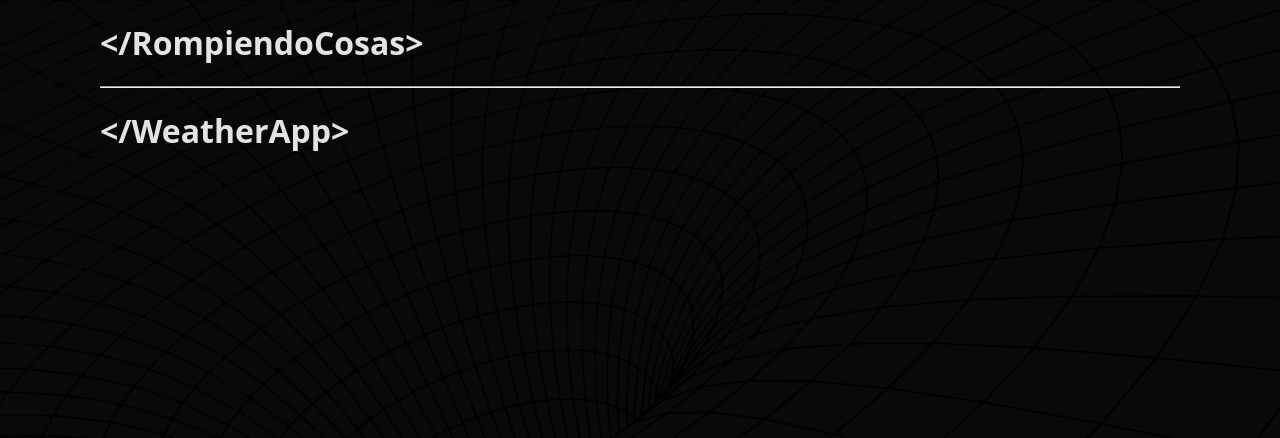
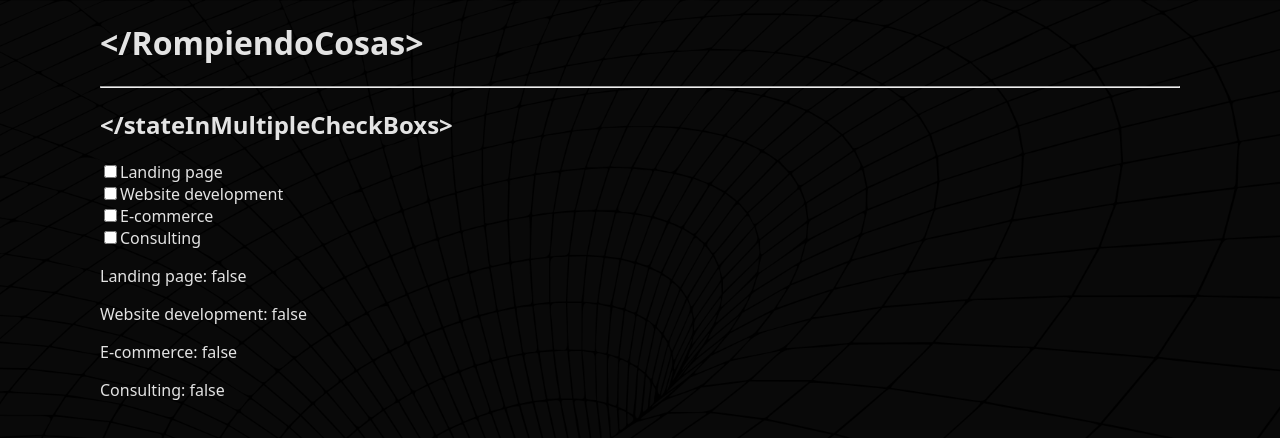
Before and after one commit to MrRedu/rompiendo-react, a React (Vite) app: page / in a window 1280 px wide. Shown: the top 438 px of the page. Built offline with nearby package versions, Linux system fonts and the light colour scheme; no server answers.

Commit message:
StateInMultipleCheckBoxes

```diff
--- a/src/App.jsx
+++ b/src/App.jsx
@@ -8,8 +8,9 @@
 // import { ReactSelectSearch } from "./components/react-select-search/ReactSelectSearch"
 // import { InfiniteScrollBanner } from './components/infinite-scroll-animation/InfiniteScrollBanner'
 // import { TestSpline } from './components/3d/test-1/TestSpline'
+// import { WeatherApp } from './components/weather-app/WeatherApp'
 
-import { WeatherApp } from './components/weather-app/WeatherApp'
+import { StateInMultipleCheckBoxes } from './components/stateInMultipleCheckBoxes/StateInMultipleCheckBoxes'
 
 export const App = () => {
   return (
@@ -41,7 +42,8 @@ export const App = () => {
       {/* <InfiniteScrollBanner direction="left" speed="fast" /> */}
       {/* <InfiniteScrollBanner direction="right" speed="slow" /> */}
       {/* <TestSpline /> */}
-      <WeatherApp />
+      {/* <WeatherApp /> */}
+      <StateInMultipleCheckBoxes />
     </>
   )
 }
--- /dev/null
+++ b/src/components/stateInMultipleCheckBoxes/StateInMultipleCheckBoxes.jsx
@@ -0,0 +1,73 @@
+import { useState } from 'react'
+
+const formDataInitialState = {
+  name: '',
+  email: '',
+  companyName: '',
+  services: [
+    {
+      id: '1',
+      name: 'Landing page',
+      value: 'landing-page',
+      checked: false,
+    },
+    {
+      id: '2',
+      name: 'Website development',
+      value: 'website-development',
+      checked: false,
+    },
+    {
+      id: '3',
+      name: 'E-commerce',
+      value: 'e-commerce',
+      checked: false,
+    },
+    {
+      id: '4',
+      name: 'Consulting',
+      value: 'consulting',
+      checked: false,
+    },
+  ],
+  message: '',
+}
+
+export const StateInMultipleCheckBoxes = () => {
+  const [formData, setFormData] = useState(formDataInitialState)
+
+  const handleServiceChange = id => {
+    setFormData(prev => {
+      const updatedServices = prev.services.map(service => {
+        if (service.id === id) {
+          return { ...service, checked: !service.checked }
+        }
+        return service
+      })
+      return { ...prev, services: updatedServices }
+    })
+  }
+
+  return (
+    <>
+      <h2>{`</stateInMultipleCheckBoxs>`}</h2>
+      <div style={{ display: 'flex', flexDirection: 'column' }}>
+        {formData.services.map(({ id, name, value, checked }) => (
+          <label key={id}>
+            <input
+              type="checkbox"
+              checked={checked}
+              onChange={() => handleServiceChange(id)}
+            />
+            {name}
+          </label>
+        ))}
+      </div>
+      <div>
+        {formData.services.map(({ id, name, value, checked }) => (
+          <p key={id}>{`${name}: ${checked}`}</p>
+        ))}
+      </div>
+    </>
+  )
+}
```
